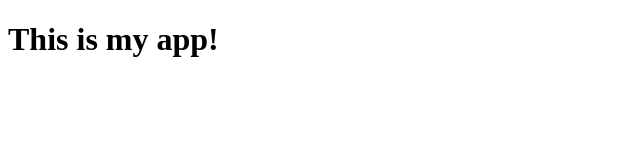
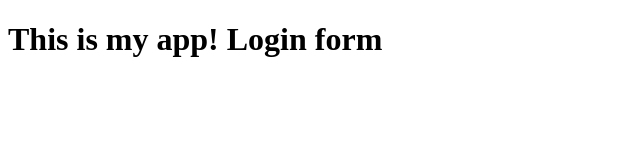
Before and after one commit to kehmMenovoo/myAppSample, a plain HTML site: page index.html in a window 1280 px wide. Shown: the whole page, without its empty margins (0-640 px from the left). Drawn offline with Linux system fonts and the light colour scheme.

Commit message:
login form

```diff
--- /dev/null
+++ b/dir2/app2.js
@@ -0,0 +1 @@
+console.log("app2");
--- a/index.html
+++ b/index.html
@@ -7,6 +7,9 @@
     <title>My App</title>
 </head>
 <body>
-    <h1>This is my app!</h1>
+    <h1>
+        This is my app!
+        Login form
+    </h1>
 </body>
 </html>
```
Also changed, not shown: login.html (added).
